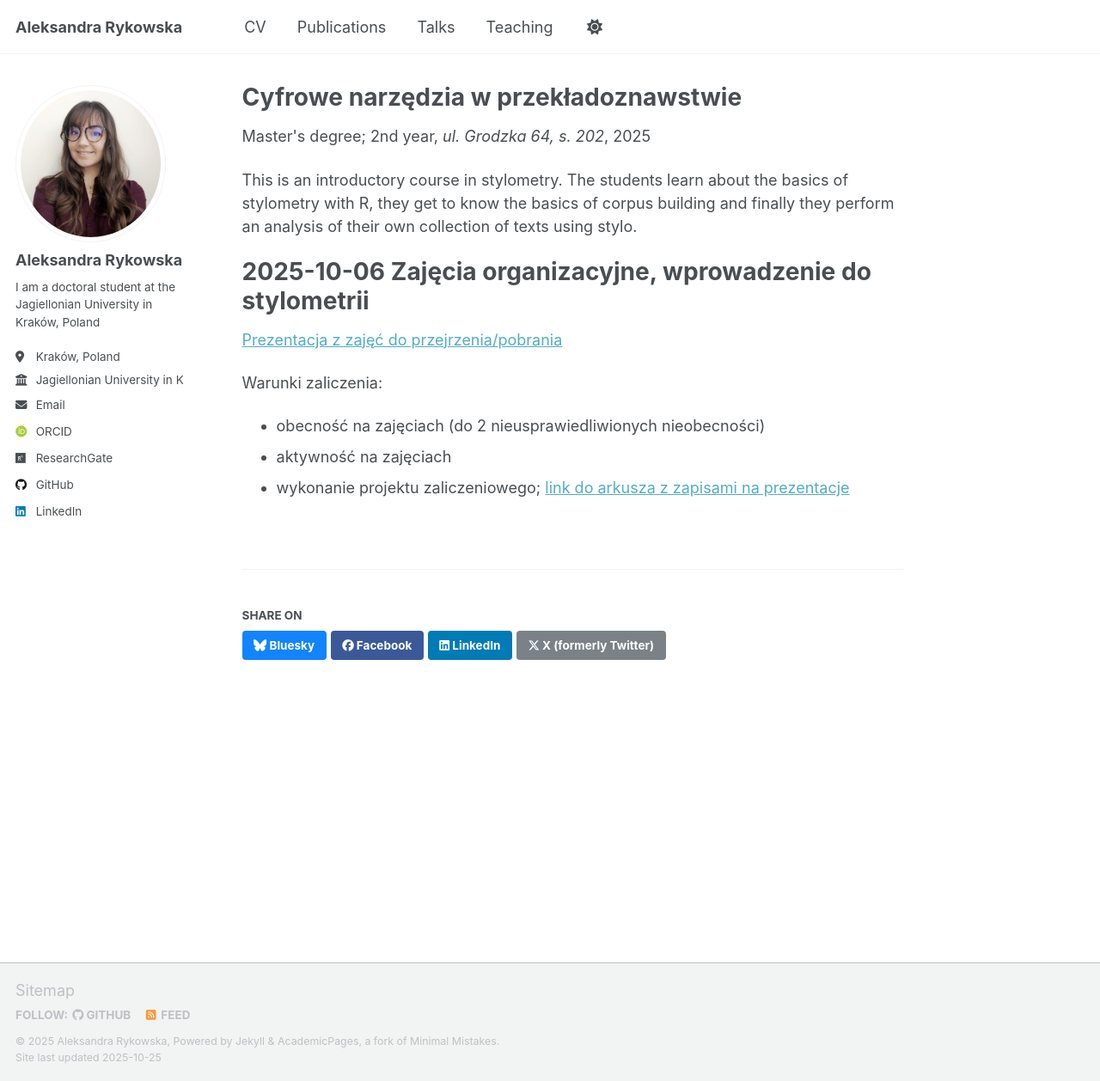
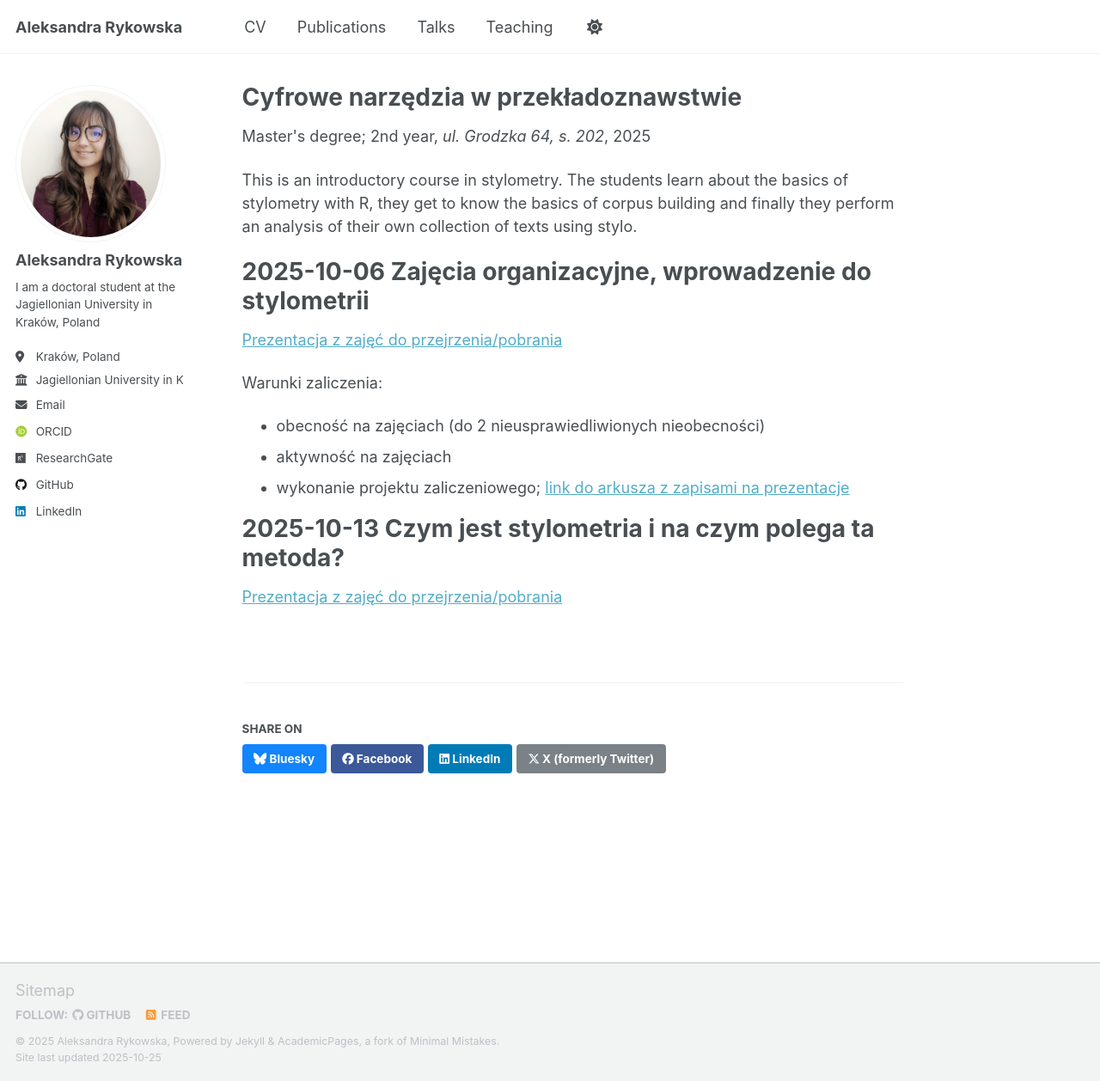
Before and after one commit to aleksandra2812/aleksandra2812.github.io, a Jekyll site: the page built from _teaching/2025-winter-teaching-1.md, in a window 1280 px wide and 1258 px high. Shown: the whole window at 86% size. Built offline with Jekyll 4.4.1, drawn with Linux system fonts in a browser that asks for light colours; some web fonts are replaced; a script that is not in the unit is left out.

Commit message:
Add second presentation

```diff
--- a/_teaching/2014-spring-teaching-1.md
+++ b/_teaching/2025-winter-teaching-1.md
@@ -2,7 +2,7 @@
 title: "Cyfrowe narzędzia w przekładoznawstwie"
 collection: teaching
 type: "Master's degree; 2nd year"
-permalink: /teaching/2014-spring-teaching-1
+permalink: /teaching/2025-winter-teaching-1
 venue: "ul. Grodzka 64, s. 202"
 date: 2025-10-06
 location: "Kraków, Poland"
@@ -18,3 +18,7 @@ Warunki zaliczenia:
 - obecność na zajęciach (do 2 nieusprawiedliwionych nieobecności)
 - aktywność na zajęciach
 - wykonanie projektu zaliczeniowego; [link do arkusza z zapisami na prezentacje](https://ujchmura-my.sharepoint.com/:x:/r/personal/aleksandra_rykowska_doctoral_uj_edu_pl/Documents/Cyfrowe%20narz%C4%99dzia%20w%20przek%C5%82adoznawstwie.xlsx?d=wddddd1bd7a394bc7a9c084e9d4c7ee54&csf=1&web=1&e=o7N5po)
+
+2025-10-13 Czym jest stylometria i na czym polega ta metoda?
+======
+<a href="/files/1310_CyfroweNarzedzia.pdf" target="_blank">Prezentacja z zajęć do przejrzenia/pobrania</a>
```
